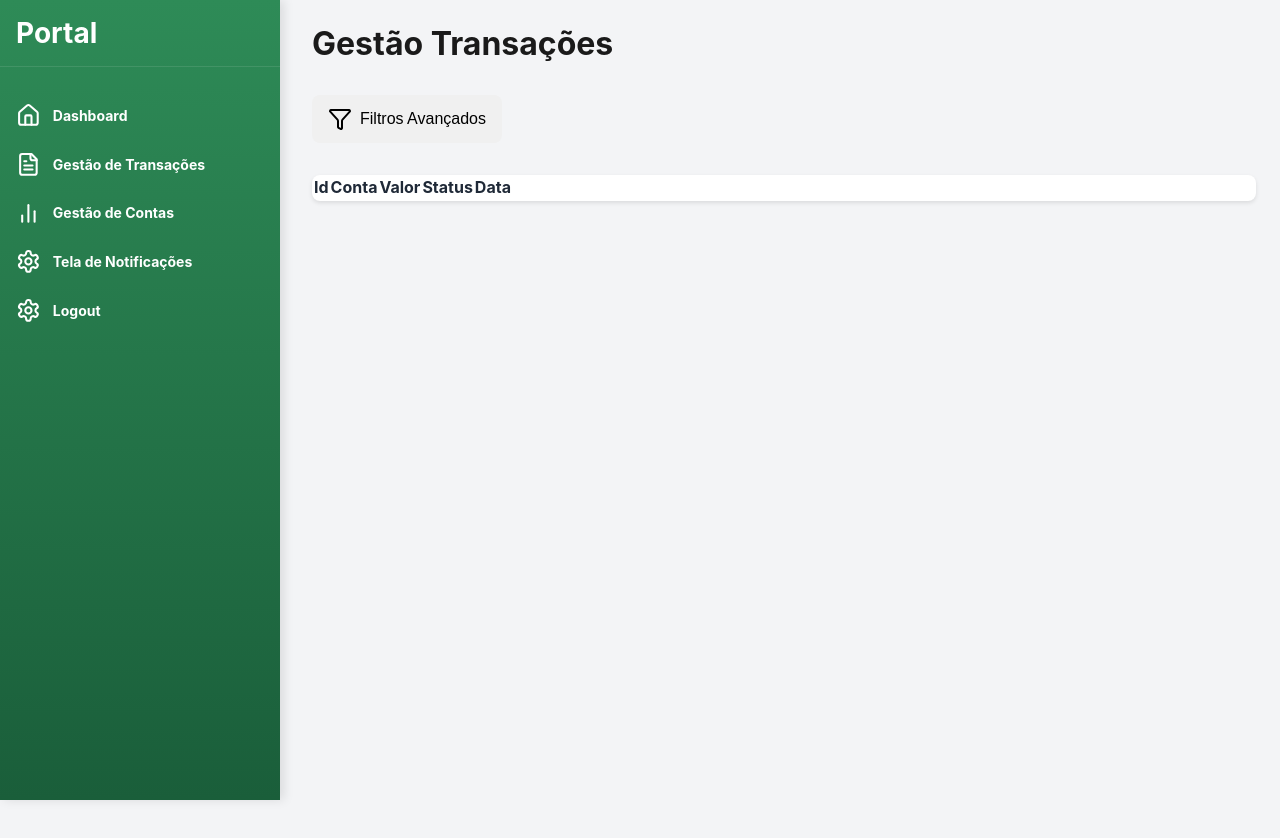
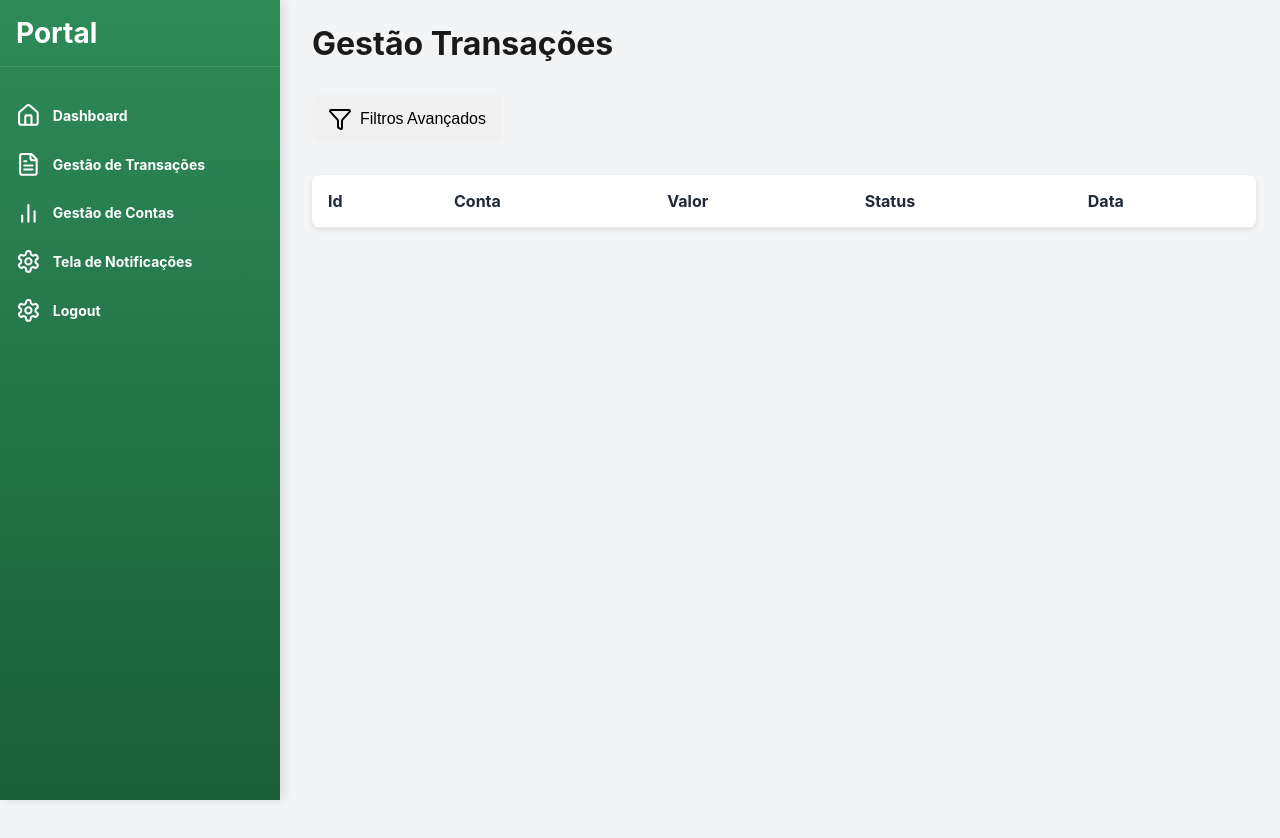
Before and after one commit to RusthenRonald2006/Portal-de-analise-em-anomalias-transacionais, a React (Create React App) app in the folder detec-anomalias/: page /gestaotransacoes in a window 1280 px wide. Shown: the top 838 px of the page. Built offline with nearby package versions, Linux system fonts and the light colour scheme; the HTML template or start-up script is replaced by a standard one.

Commit message:
estilizando dados da tabela

```diff
--- a/detec-anomalias/src/components/Pages/GestaoTransacoes.module.css
+++ b/detec-anomalias/src/components/Pages/GestaoTransacoes.module.css
@@ -52,6 +52,15 @@ h1 {
     border-radius: 0.5rem;
     box-shadow: 0 2px 4px rgba(0, 0, 0, 0.1);
 }
+table {
+    width: 100%;
+    border-collapse: collapse;
+}
+th, td {
+    padding: 1rem;
+    text-align: left;
+    border-bottom: 1px solid #eee;
+  }
 .sidebar{
     background: linear-gradient(180deg, #2E8B57 0%, #1a5e3a 100%);
     width: 280px;
```
